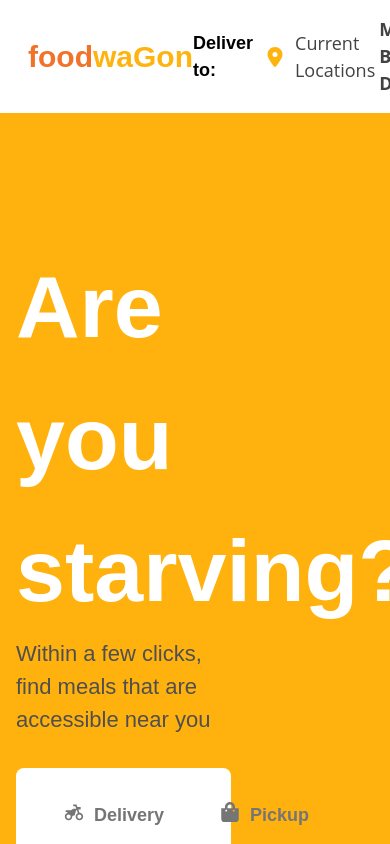
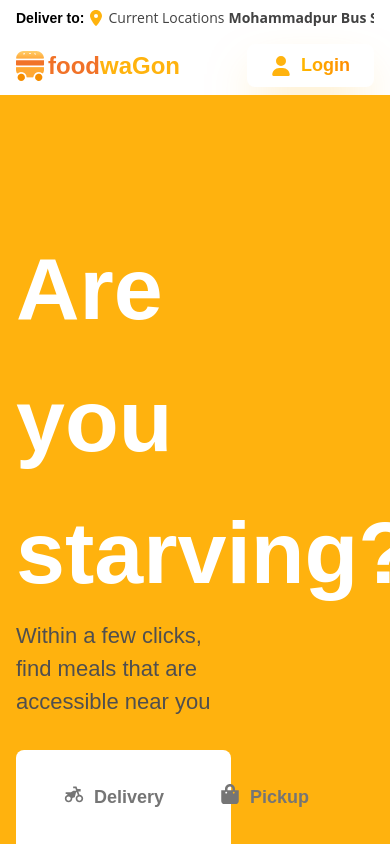
Before and after one commit to sharifstack/Food-Wagon, a Next.js app: page / in a window 390 px wide. Shown: the top 844 px of the page. Built offline with nearby package versions, Linux system fonts and the light colour scheme.

Commit message:
header responsive

```diff
--- a/app/components/Header/Index.jsx
+++ b/app/components/Header/Index.jsx
@@ -10,21 +10,39 @@ const Header = () => {
     <ScrollReveal>
       <div>
         <div className="container">
-          <div className="flex justify-between items-center py-4 ">
-            <div className="Logo flex items-center gap-3">
+          <div className="Location sm:hidden items-center gap-1 sm:gap-3 flex truncate py-2">
+            <h2 className="font-source font-bold text-sm sm:text-[18px]">
+              Deliver to:
+            </h2>
+            <div className="flex gap-1 items-center">
+              <div className="flex items-center gap-1 sm:gap-2.5">
+                <span>
+                  <FaLocationDot className="text-primary sm:text-xl" />
+                </span>
+                <h2 className="font-sans text-sm sm:text-[18px] text-424242">
+                  Current Locations
+                </h2>
+              </div>
+              <h2 className="font-sans text-sm sm:text-[18px]  text-424242 font-bold">
+                Mohammadpur Bus Stand, Dhaka
+              </h2>
+            </div>
+          </div>
+          <div className="flex justify-between items-center py-2 sm:py-4 ">
+            <div className="Logo flex items-center gap-1 sm:gap-3">
               <div className="logoimg">
-                <Image src={logo} width={0} height={0} alt="image" />
+                <Image src={logo} width={28} height={28} alt="image" />
               </div>
               <div className="Logoname flex items-center">
-                <h2 className="font-source text-3xl text-warning font-bold ">
+                <h2 className="font-source text-2xl sm:text-3xl text-warning font-bold ">
                   food
                 </h2>
-                <h2 className="font-source text-3xl text-primary font-bold ">
+                <h2 className="font-source text-2xl sm:text-3xl text-primary font-bold ">
                   waGon
                 </h2>
               </div>
             </div>
-            <div className="Location flex items-center gap-3">
+            <div className="Location sm:flex items-center gap-3 hidden">
               <h2 className="font-source font-bold text-[18px]">Deliver to:</h2>
               <div className="flex gap-1 items-center">
                 <div className="flex items-center gap-2.5">
@@ -41,7 +59,7 @@ const Header = () => {
               </div>
             </div>
             <div className="Login flex gap-8">
-              <div className="searchBar flex items-center gap-2">
+              <div className="searchBar sm:flex items-center gap-2  hidden">
                 <span>
                   <FaSearch className="text-xl text-primary" />
                 </span>
@@ -49,7 +67,7 @@ const Header = () => {
                   Search Food
                 </h4>
               </div>
-              <button className="login flex items-center gap-2.5 px-6 py-3.5 shadow-primary/50 shadow-2xl rounded-lg cursor-pointer">
+              <button className="LoginButton flex items-center gap-2.5 px-6 py-2 sm:py-3.5 shadow-primary/50 shadow-2xl rounded-lg cursor-pointer ">
                 <span className=" ">
                   <FaUser className="text-xl text-primary " />
                 </span>
--- a/app/components/ui/Footer/Index.jsx
+++ b/app/components/ui/Footer/Index.jsx
@@ -65,7 +65,7 @@ const Footer = () => {
             <div className="Contacts pt-16 pb-24 border-b  border-424242">
               <div className="flex justify-between">
                 <div className="left w-2/5">
-                  <ul className="flex items-center justify-between">
+                  <ul className="flex items-start justify-between">
                     <div className="Company">
                       <div className="heading mb-10">
                         <h5 className="font-source font-bold text-xl text-FFFFFF">
@@ -148,7 +148,7 @@ const Footer = () => {
             </div>
           </ScrollReveal>
           <ScrollReveal>
-            <div className="mt-4 pb-22 flex justify-center">
+            <div className="mt-4 pb-16 flex justify-center">
               <div className="flex items-center gap-2.5">
                 <h4 className="font-sans font-normal text-base text-[#F5F5F5]">
                   All rights Reserved
```
